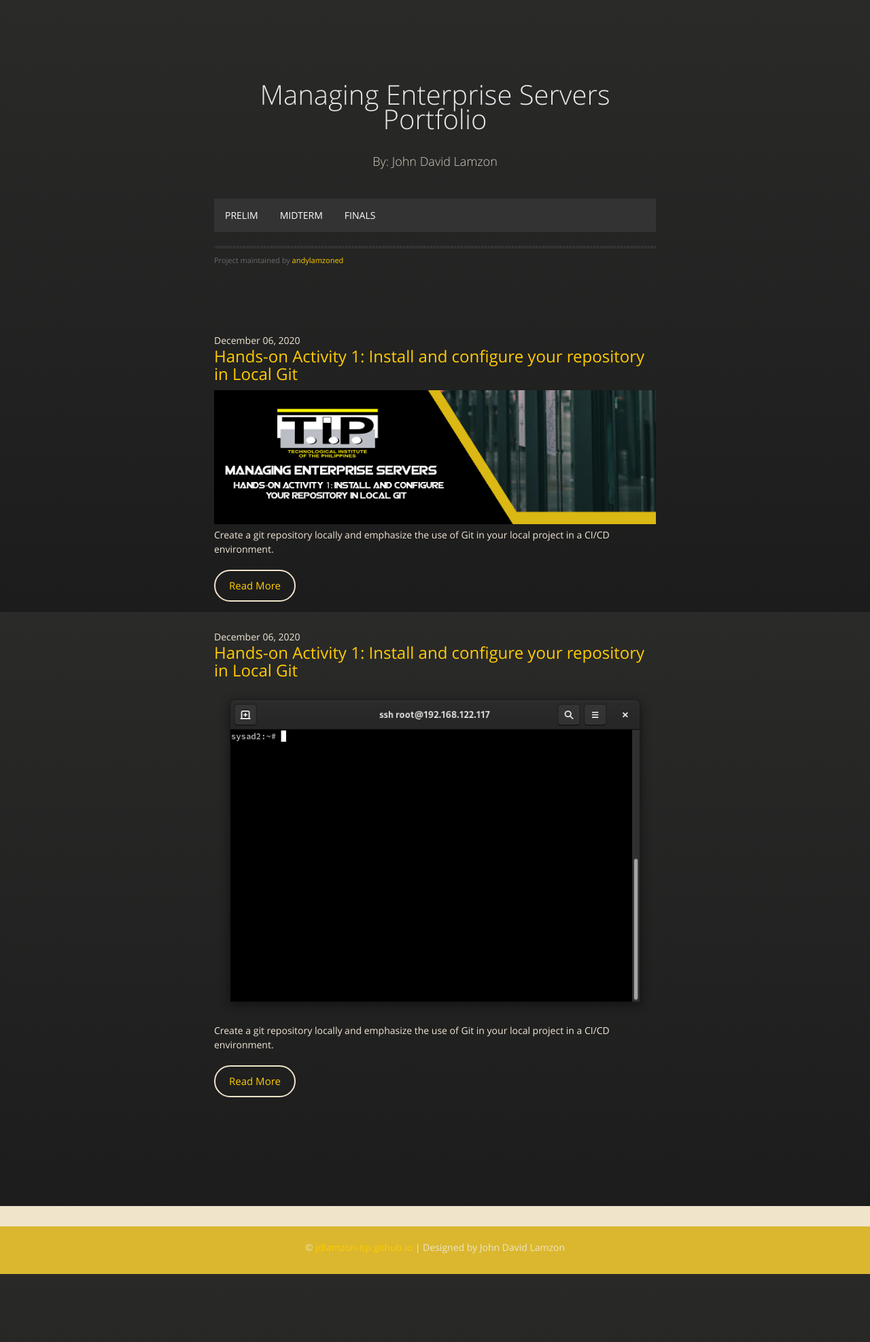
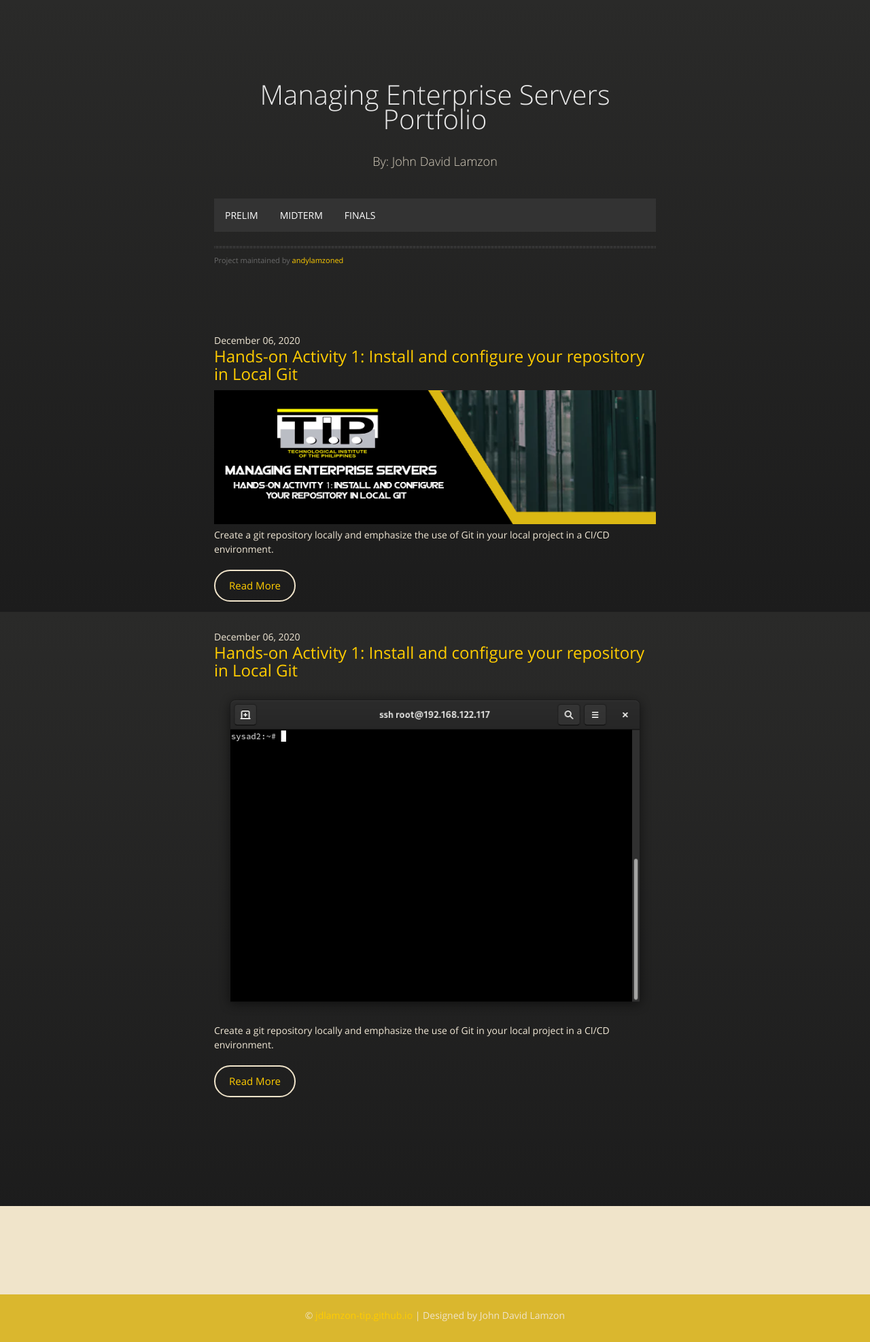
Before and after one commit to andylamzoned/andylamzoned.github.io, a Jekyll site: the page built from index.md, in a window 1280 px wide. Shown: the whole page at 68% size. Built offline with Jekyll 4.4.1, drawn with Linux system fonts in a browser that asks for light colours; before the commit the page ends 1874 px from its top, so only the background shows below that.

```diff
--- a/_layouts/default.html
+++ b/_layouts/default.html
@@ -43,7 +43,7 @@
         <article>
           <header>
             <span class="date">December 06, 2020</span>
-            <h2><a href="#">Hands-on Activity 1: Install and configure your repository in Local Git</a></h2>
+            <h2><a href="elements.html">Hands-on Activity 1: Install and configure your repository in Local Git</a></h2>
           </header>
           <a href="elements.html" class="image fit"><img src="assets/images/HA1.jpg" alt="" /></a>
           <p>Create a git repository locally and emphasize the use of Git in your local project in a CI/CD environment.</p>
--- a/assets/css/main.css
+++ b/assets/css/main.css
@@ -33,7 +33,7 @@ html, body {
 .footer {
 	background: #F0E4CA;
 	color: #DAB72E;
-	height: 100px;
+	height: 200px;
 	position: relative;
 }
 
```
